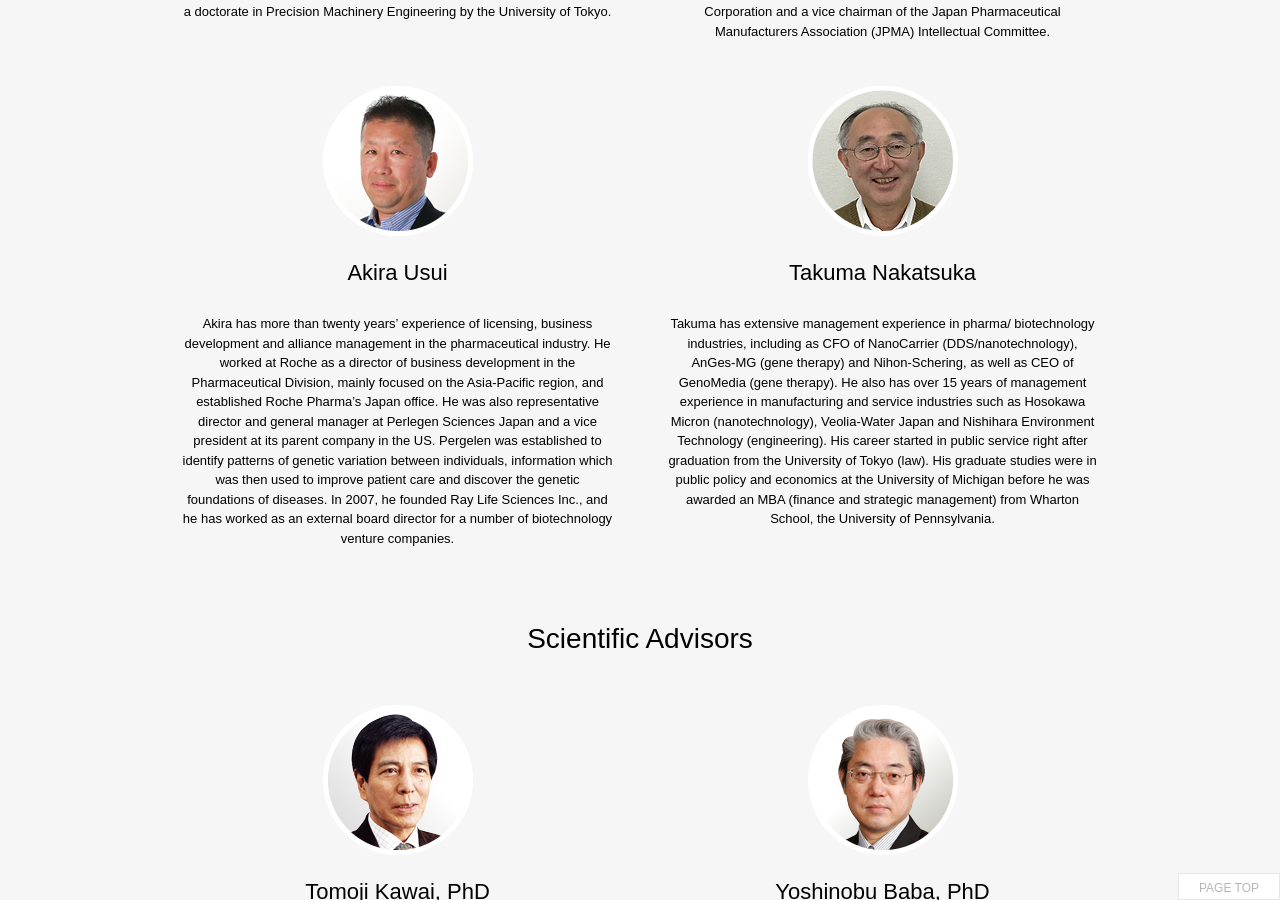
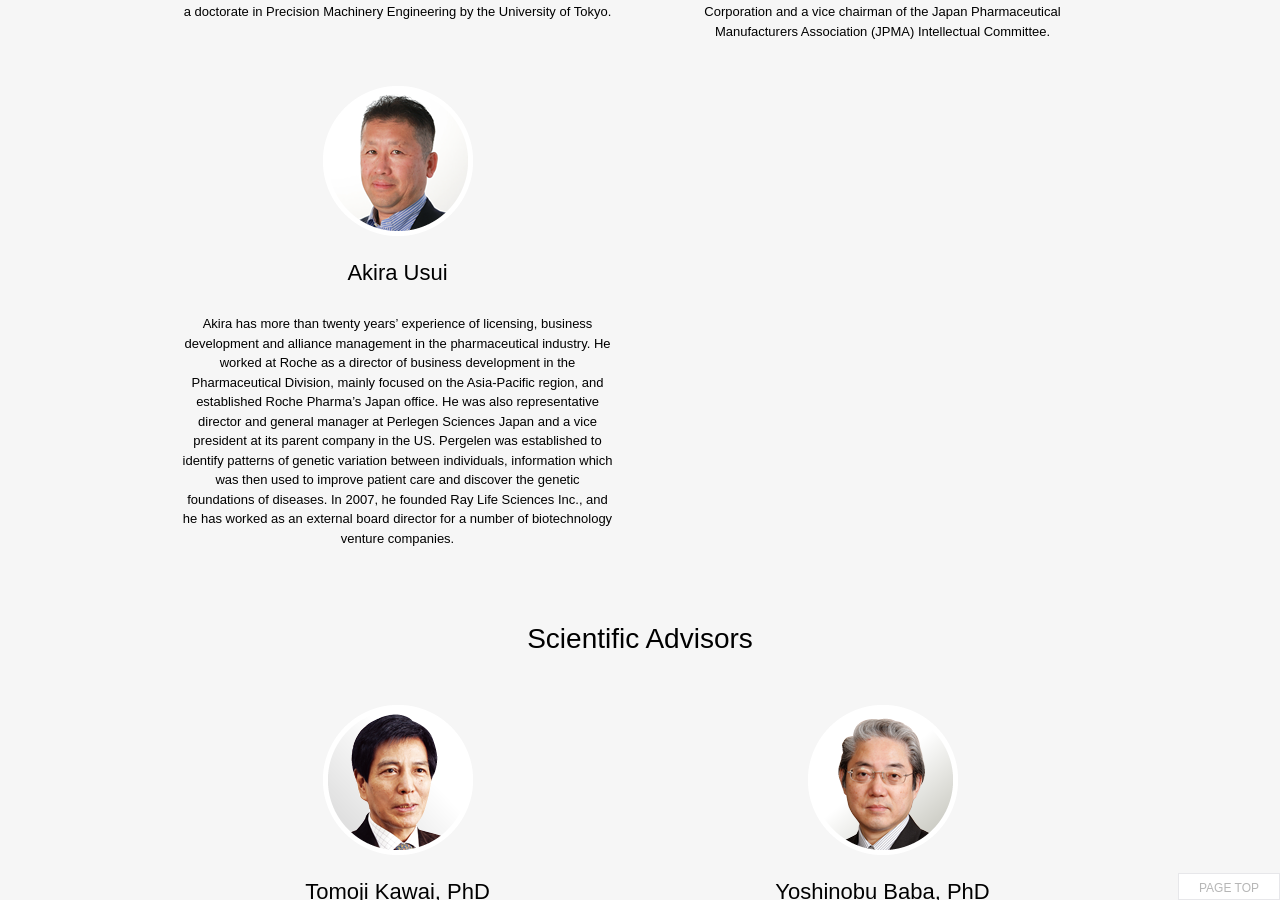
Before and after one commit to toshi33/qbcode.github.io, a Jekyll site: the page built from _about/team.html, in a window 1280 px wide and 900 px high, scrolled down 5634 px. Built offline with Jekyll 4.4.1, drawn with Linux system fonts in a browser that asks for light colours; nearby versions of some CDN libraries; some web fonts are replaced.

Commit message:
Removing Nakatsuka-san

```diff
--- a/_data/team/business.yml
+++ b/_data/team/business.yml
@@ -33,14 +33,3 @@ members:
     about-jp: >
               製薬業界におけるライセンシング、事業開発、業務提携に関しての20年以上の経験を持つ。田辺製薬、日本ロシュを経て、スイス・ロシュ本社医薬品部門ビジネスデベロップメントディレクター(日本・アジア担当)に就任。また、(遺伝子情報の識別によるパーソナルメディシン開発を目的とした) パーレジェンサイエンス・ジャパン代表取締役、米国本社副社長。
               現在はレイライフサイエンスを設立し、バイオベンチャーの社外取締役を歴任。
-
-
-
-  - name-en: Takuma Nakatsuka
-    name-jp: 中塚琢磨
-    image: /assets/img/team/team_nakatsuka.png
-    about-en: >
-              Takuma has extensive management experience in pharma/ biotechnology industries, including as CFO of NanoCarrier (DDS/nanotechnology), AnGes-MG (gene therapy) and Nihon-Schering, as well as CEO of GenoMedia (gene therapy). He also has over 15 years of management experience in manufacturing and service industries such as Hosokawa Micron (nanotechnology), Veolia-Water Japan and Nishihara Environment Technology (engineering). His career started in public service right after graduation from the University of Tokyo (law). His graduate studies were in public policy and economics at the University of Michigan before he was awarded an MBA (finance and strategic management) from Wharton School, the University of Pennsylvania.
-
-    about-jp: >
-              ナノキャリア（株）、アンジェスＭＧ（株）、（株）日本シェーリングでＣＦＯや常務取締役を、また、ジェノミデイア（株）で代表取締役社長を勤めるなど、医薬・バイオ分野で幅広い経営の経験を積んできている。これ以外にもホソカワミクロン（株）、（株）ヴェオリアウオーター・ジャパン、西原環境テクノジー（株）などで企業経営に携わっており、製造業及びサービス業を通して15年を超える企業経営の経験を有している。 東京大学法学部卒（国家公務員）。米国ミシガン大学修士（公共政策、経済学）、ペンシルバニア大学ウオートンスクール経営学修士（企業戦略及び財務）。
```
